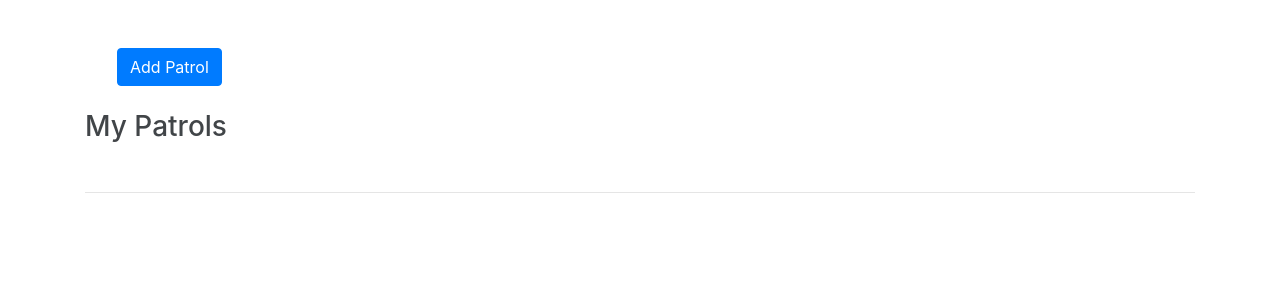
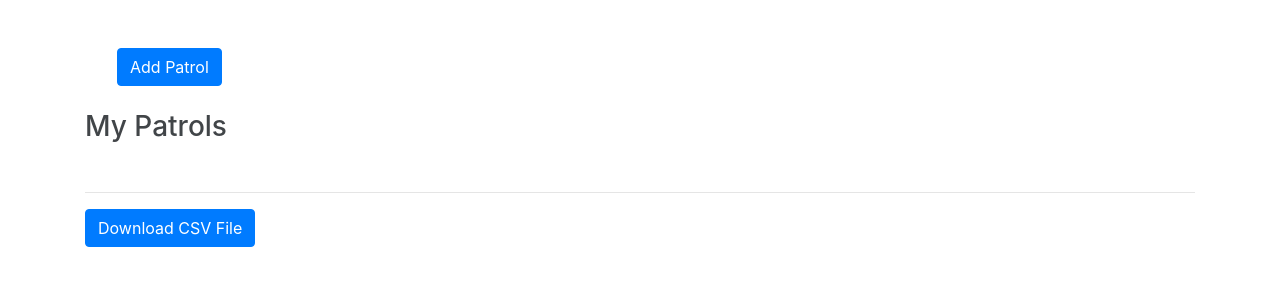
Before and after one commit to bilbisli/SecureCity, a Django app: template SecureCity/HomePage/templates/Patrols/PatrolManagement.html in a window 1280 px wide. Shown: the part 56-356 px from the top of the page. Run offline with Django 4.2, Linux system fonts and the light colour scheme; the template is opened without the code that fills it, so the values that code supplies are empty.

Commit message:
BSPM2022T11-106

```diff
--- a/SecureCity/HomePage/templates/Patrols/PatrolManagement.html
+++ b/SecureCity/HomePage/templates/Patrols/PatrolManagement.html
@@ -17,6 +17,7 @@
         <a href="{% url 'CreatePatrol' %}" class="btn btn-primary" style="margin-left:2em">Add Patrol</a>
                 <br>        <br>
     </div>
+<form method="POST">
     <div class="patrol_list: ">
          <ul class="list-group" style="opacity:0.85;">
              <h3>My Patrols</h3><br>
@@ -29,7 +30,8 @@
         </ul>
         <hr>
     </div>
-
+<button type="submit" class="btn btn-primary">Download CSV File</button>
+</form>
 </body>
 </html>
 {% endblock %}
```
